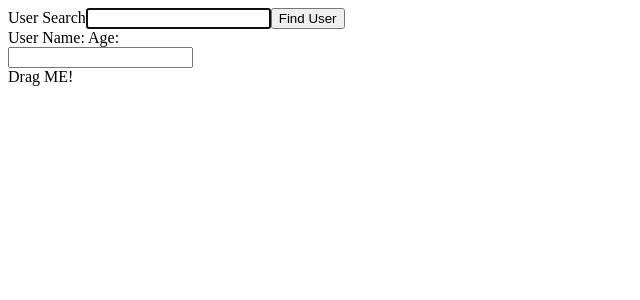
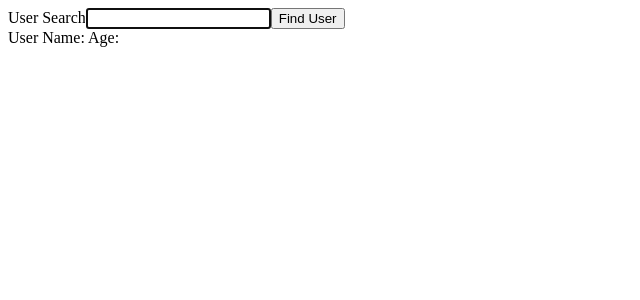
Before and after one commit to ryanmanchester/react-ts, a React (Create React App) app: page / in a window 1280 px wide. Shown: the top 300 px of the page, without its empty margins (0-640 px from the left). Built offline with nearby package versions, Linux system fonts and the light colour scheme.

Commit message:
cleans up index.tsx

```diff
--- a/src/index.tsx
+++ b/src/index.tsx
@@ -1,12 +1,11 @@
 import ReactDOM from 'react-dom';
-import EventComponent from './events/EventComponent';
 import UserSearch from './refs/UserSearch';
 
 const App = () => {
   return (
     <div>
     <UserSearch />
-    <EventComponent />
+
 
     </div>
   )
```
